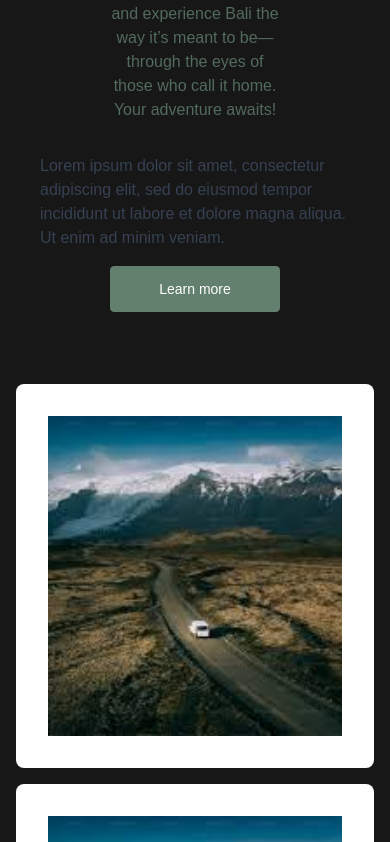
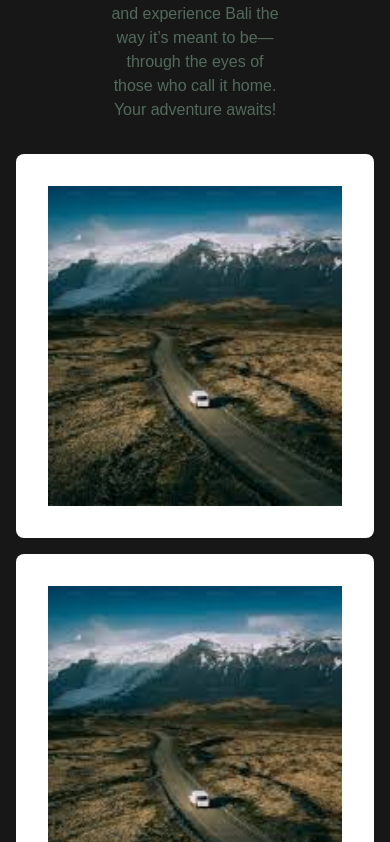
Before and after one commit to Guildroom/gusti-travel-web, a Next.js app: page / in a window 390 px wide. Shown: the part 1922-2764 px from the top of the page. Built offline with nearby package versions, Linux system fonts and the light colour scheme.

Commit message:
fix layout

```diff
--- a/src/app/page.js
+++ b/src/app/page.js
@@ -54,7 +54,7 @@ export default function Home() {
           </p>
         </div>
         <div className="grid grid-cols-1 gap-4 lg:grid-cols-4 lg:gap-8">
-          <div className="p-6 sm:px-8 flex items-center justify-end flex-col">
+          <div className="p-6 sm:px-8 flex items-center justify-end flex-col lg:order-first order-last">
             <p className="mt-2 text-gray-700">
               Lorem ipsum dolor sit amet, consectetur adipiscing elit, sed do
               eiusmod tempor incididunt ut labore et dolore magna aliqua. Ut
```
